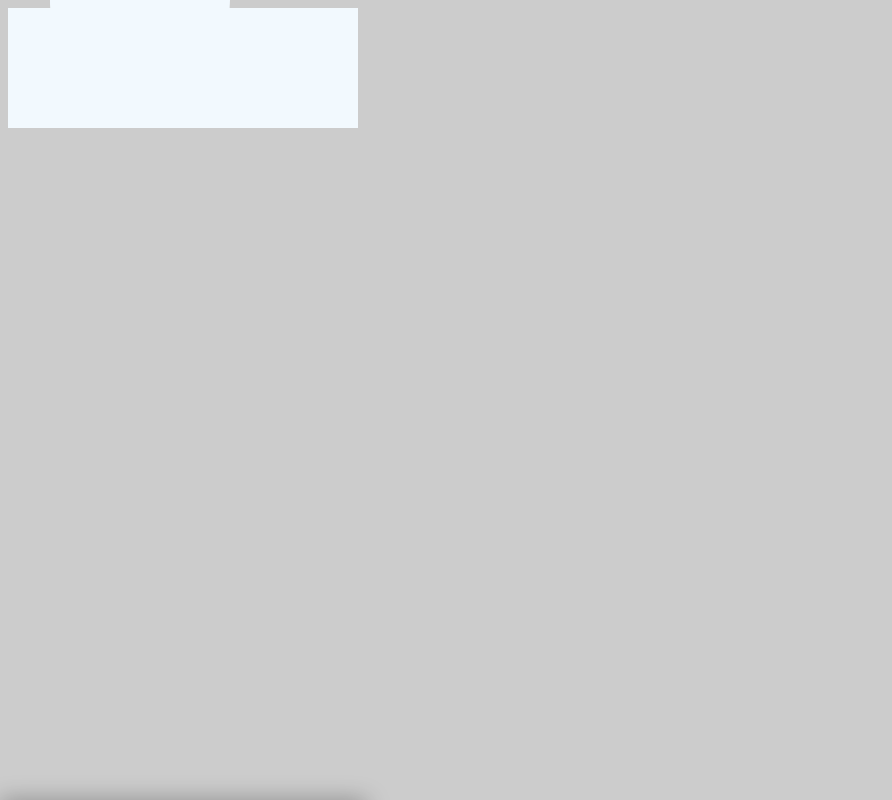
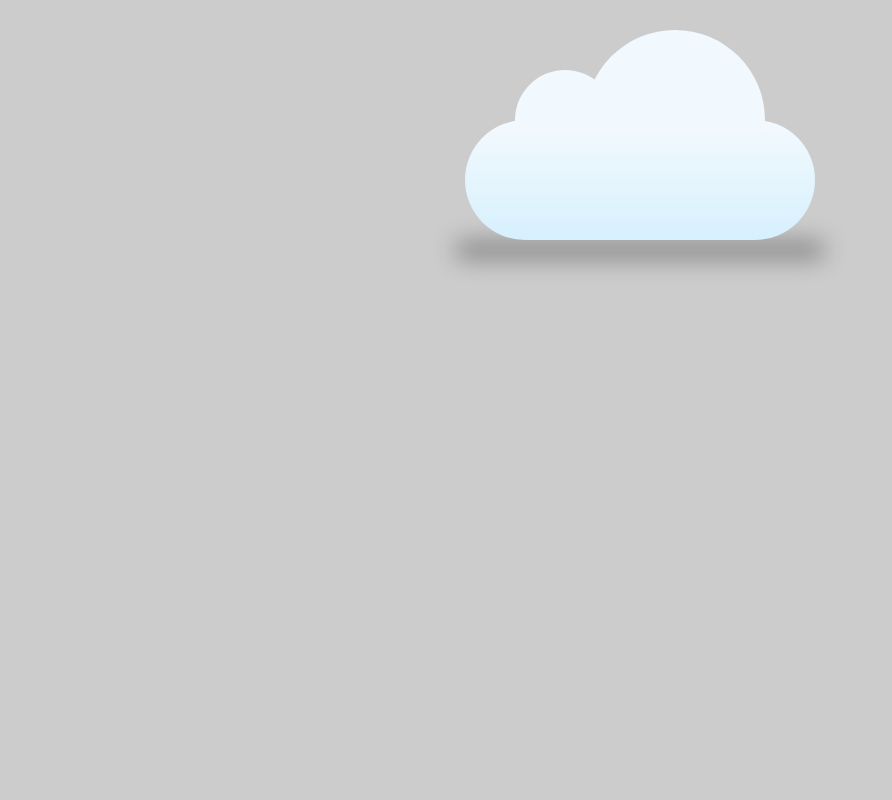
Before and after one commit to BritishPandaChick/codeplayer-simple-cloud, a plain HTML site: page index.html in a window 1280 px wide. Shown: the whole page, without its empty margins (0-892 px from the left). Drawn offline with Linux system fonts and the light colour scheme.

Commit message:
Debug CSS selectors for clouds and shadow

```diff
--- a/css/style.css
+++ b/css/style.css
@@ -8,10 +8,17 @@ body {
 
     background: #f2f9fe;
     background: linear-gradient(top, #f2f9fe 5%, #d6f0fd 100%);
-    background: linear-gradient(top, #f2f9fe 5%, #d6f0fd 100%);
-    background: linear-gradient(top, #f2f9fe 5%, #d6f0fd 100%);
-    background: linear-gradient(top, #f2f9fe 5%, #d6f0fd 100%);
-    background: linear-gradient(top, #f2f9fe 5%, #d6f0fd 100%);
+    background: -webkit-linear-gradient(top, #f2f9fe 5%, #d6f0fd 100%);
+    background: -moz-linear-gradient(top, #f2f9fe 5%, #d6f0fd 100%);
+    background: -ms-linear-gradient(top, #f2f9fe 5%, #d6f0fd 100%);
+    background: -o-linear-gradient(top, #f2f9fe 5%, #d6f0fd 100%);
+
+    border-radius: 100px;
+    -webkit-border-radius: 100px;
+    -moz-border-radius: 100px;
+
+    position: relative;
+    margin: 120px auto 20px;
 }
 
 #cloud:after, #cloud:before {
@@ -36,7 +43,7 @@ body {
     width: 180px;
     height: 180px;
     top: -90px;
-    left: 50px;
+    right: 50px;
 
     border-radius: 200px;
     -webkit-border-radius: 200px;
```
